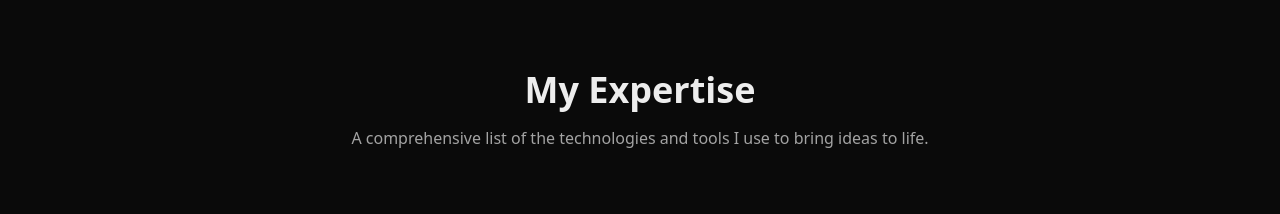
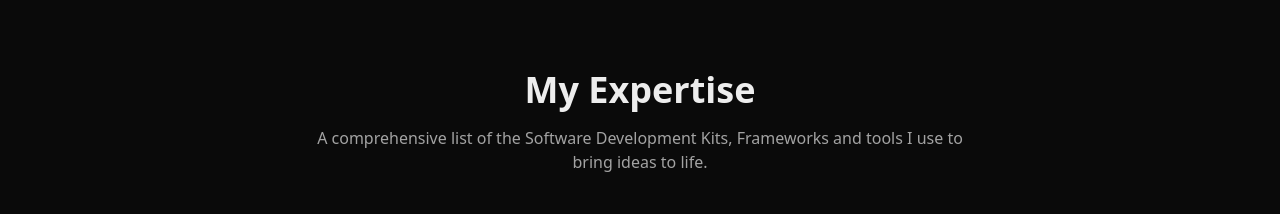
Before and after one commit to Developer-Alomgir/alomgir, a Next.js app: page / in a window 1280 px wide. Shown: the part 2340-2554 px from the top of the page. Built offline with nearby package versions, Linux system fonts and the light colour scheme.

Commit message:
Update Skills.tsx

```diff
--- a/src/components/sections/Skills.tsx
+++ b/src/components/sections/Skills.tsx
@@ -49,7 +49,7 @@ export function Skills() {
                         transition={{ delay: 0.1 }}
                         className="text-muted-foreground max-w-2xl mx-auto"
                     >
-                        A comprehensive list of the technologies and tools I use to bring ideas to life.
+                        A comprehensive list of the Software Development Kits, Frameworks and tools I use to bring ideas to life.
                     </motion.p>
                 </div>
 
```
